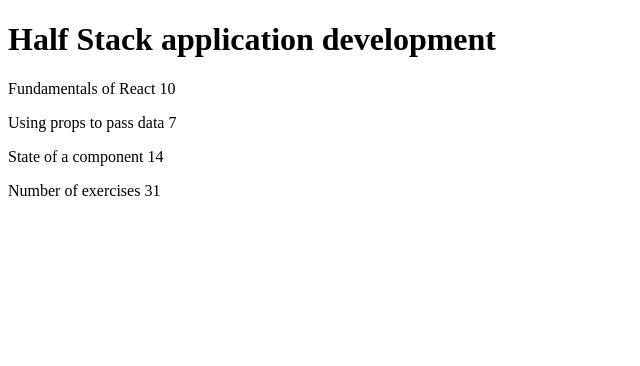
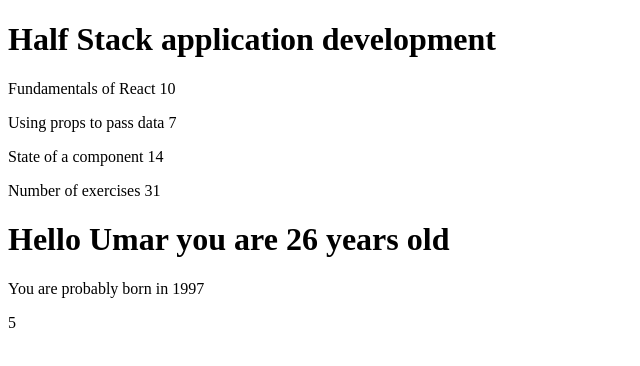
Before and after one commit to Omar679/FullStackOpen, a React (Create React App) app: page / in a window 1280 px wide. Shown: the top 366 px of the page, without its empty margins (0-640 px from the left). Built offline with nearby package versions, Linux system fonts and the light colour scheme.

Commit message:
Counter 1

```diff
--- a/src/App.js
+++ b/src/App.js
@@ -1,4 +1,11 @@
+import { useState } from "react";
+
 const App = () => {
+  let [counter, setCounter] = useState(0);
+  setTimeout(() => {
+    setCounter(counter + 1);
+  }, 1000);
+  console.log("rendering...", counter);
   const course = {
     name: "Half Stack application development",
     parts: [
@@ -22,7 +29,24 @@
       <Header name={course.name} />
       <Content parts={course.parts} />
       <Total parts={course.parts} />
+      <Hello name="Umar" age={26} />
+      {counter}
     </div>
+  );
+};
+const Hello = ({ name, age }) => {
+  const bornyear = () => {
+    const yearnow = new Date().getFullYear();
+    return yearnow - age;
+  };
+
+  return (
+    <>
+      <h1>
+        Hello {name} you are {age} years old
+      </h1>
+      <p>You are probably born in {bornyear()}</p>
+    </>
   );
 };
 const Header = ({ name }) => {
```
